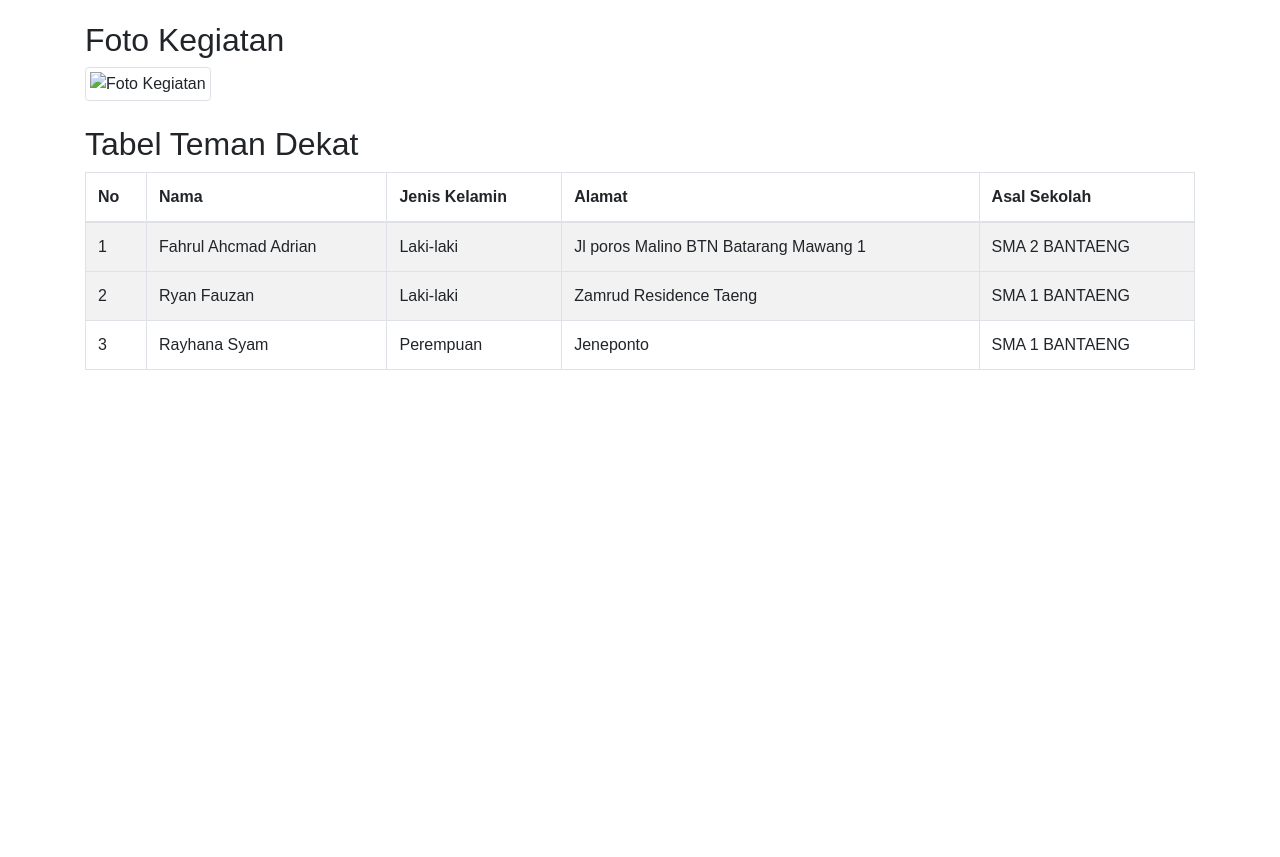
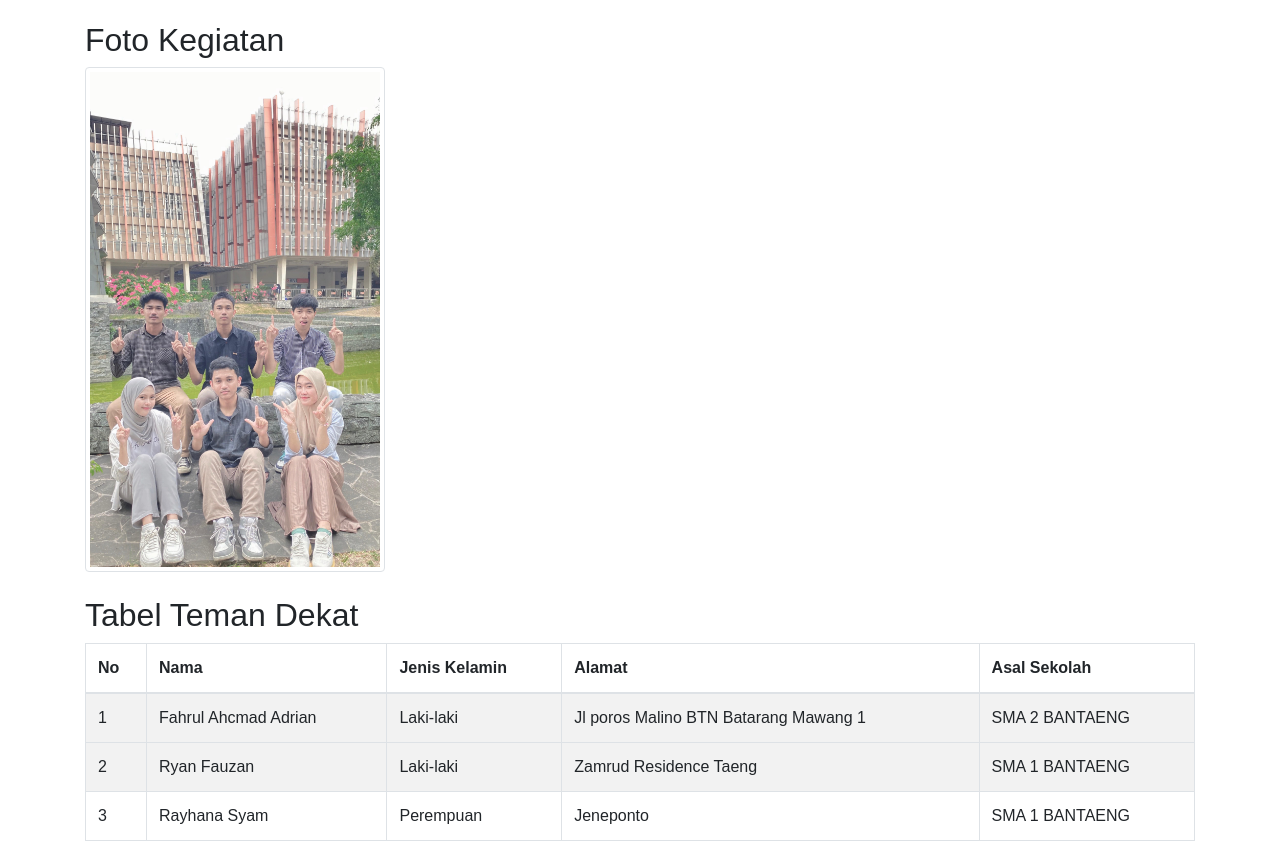
Before and after one commit to KhaerulAmriSyam/tugas22, a plain HTML site: page index.html in a window 1280 px wide. Shown: the part 1087-1944 px from the top of the page. Before the commit the page ends 1473 px from the top, so only its background shows below. Drawn offline with nearby package versions, Linux system fonts and the light colour scheme.

Commit message:
Update index.html

```diff
--- a/index.html
+++ b/index.html
@@ -51,7 +51,7 @@
     </ul>
 
     <h2 class="mt-4">Foto Kegiatan</h2>
-    <img src="Gambar WhatsApp 2024-09-06 pukul 19.17.54_5f930d08.jpg" alt="Foto Kegiatan" class="foto-kegiatan img-thumbnail">
+    <img src="Gambar WhatsApp 2024-09-06 pukul 19.17.55_88991b5c.jpg" alt="Foto Kegiatan" class="foto-kegiatan img-thumbnail">
 
     <h2 class="mt-4">Tabel Teman Dekat</h2>
     <table class="table table-bordered table-striped">
```
